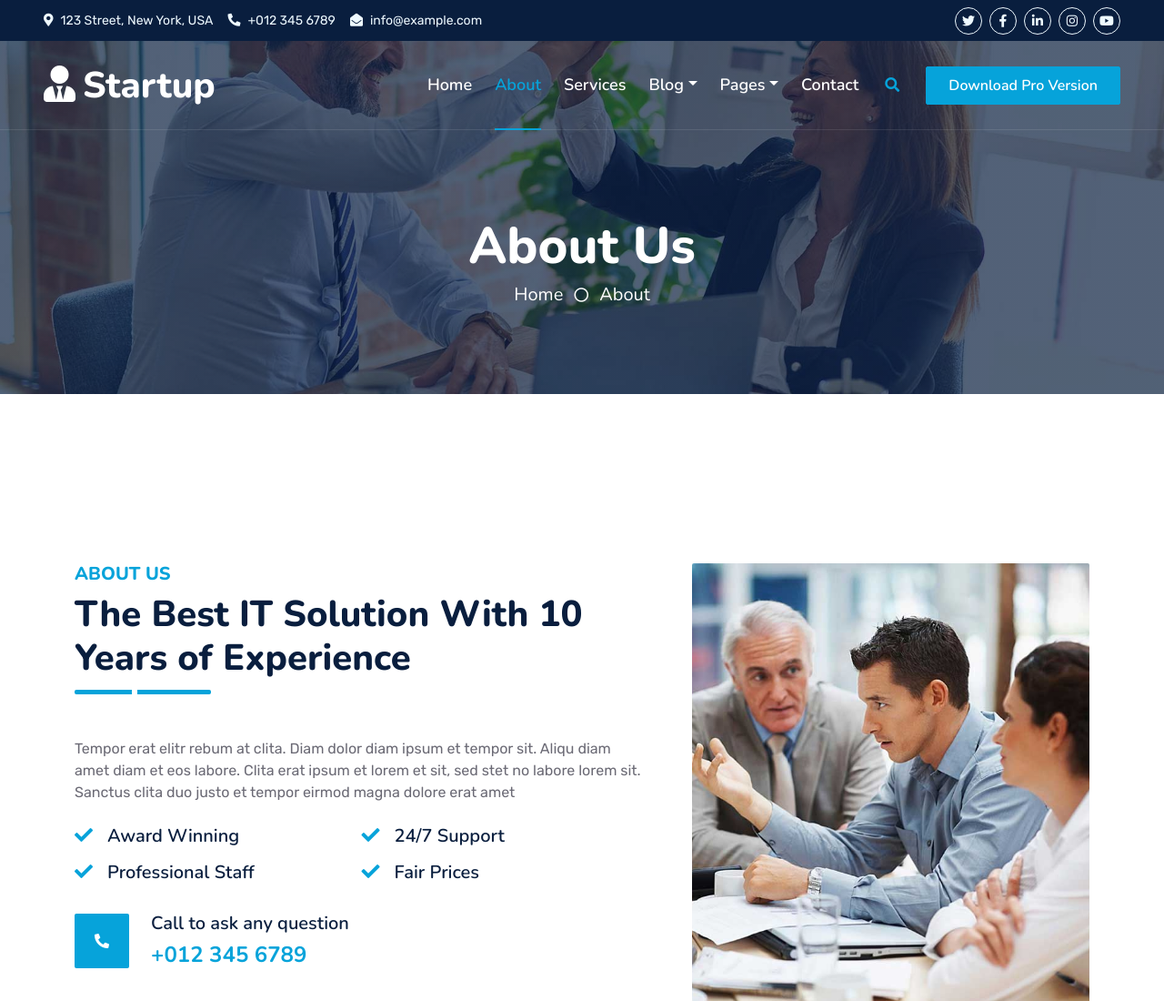
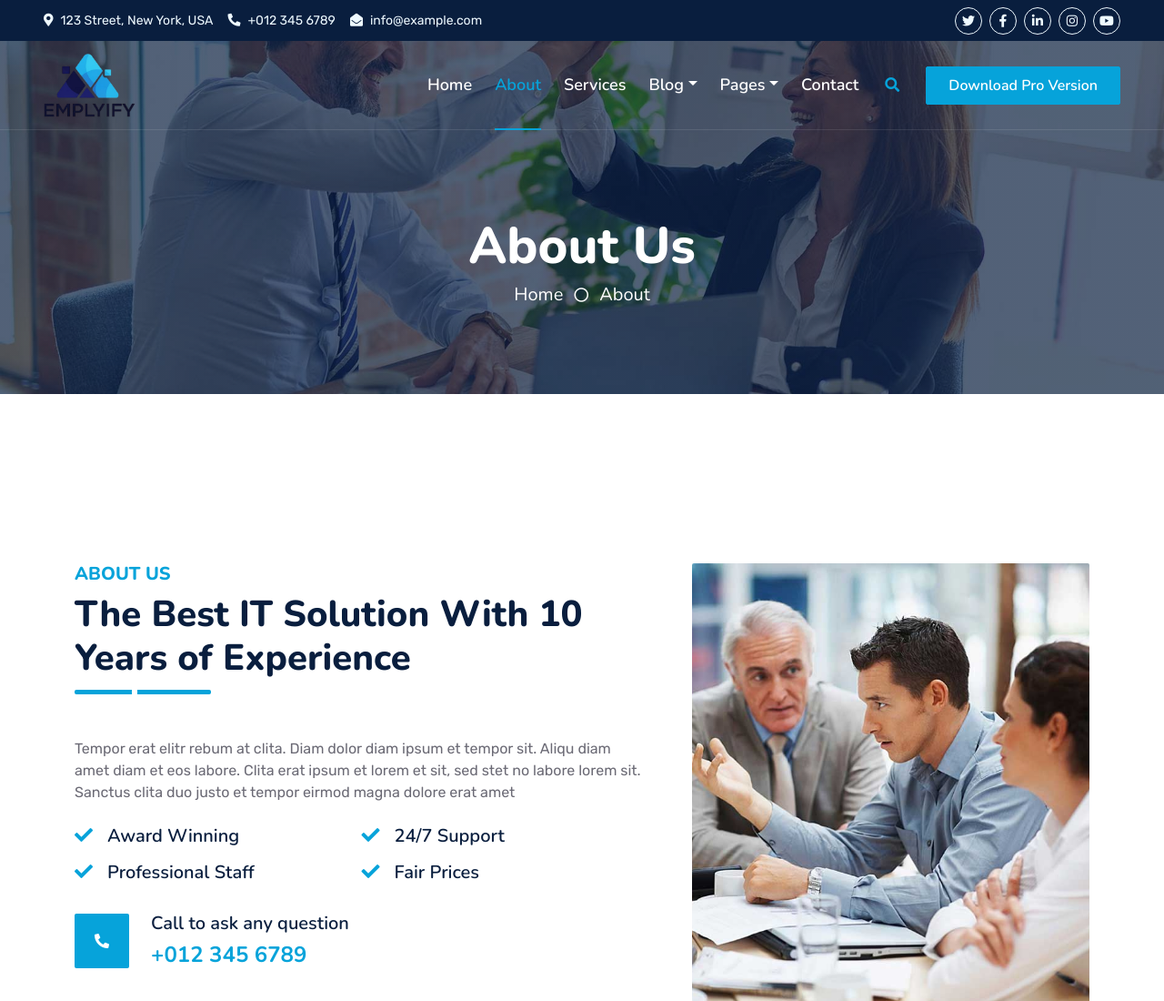
Before and after one commit to THEROHAN01/Emplyify, a plain HTML site: page Emplyify/about.html in a window 1280 px wide. Shown: the top 1100 px of the page at 91% size. Drawn offline with nearby package versions, Linux system fonts and the light colour scheme.

Commit message:
Update about.html

```diff
--- a/Emplyify/about.html
+++ b/Emplyify/about.html
@@ -3,7 +3,7 @@
 
 <head>
     <meta charset="utf-8">
-    <title>Startup - Startup Website Template</title>
+    <title>Emplyify</title>
     <meta content="width=device-width, initial-scale=1.0" name="viewport">
     <meta content="Free HTML Templates" name="keywords">
     <meta content="Free HTML Templates" name="description">
@@ -67,7 +67,9 @@
     <div class="container-fluid position-relative p-0">
         <nav class="navbar navbar-expand-lg navbar-dark px-5 py-3 py-lg-0">
             <a href="index.html" class="navbar-brand p-0">
-                <h1 class="m-0"><i class="fa fa-user-tie me-2"></i>Startup</h1>
+<!--                 <h1 class="m-0"><i class="fa fa-user-tie me-2"></i>Startup</h1> -->
+			<img src="img/logo1.png" alt="Emplyify Logo" style="height: 70px;">
+
             </a>
             <button class="navbar-toggler" type="button" data-bs-toggle="collapse" data-bs-target="#navbarCollapse">
                 <span class="fa fa-bars"></span>
```
